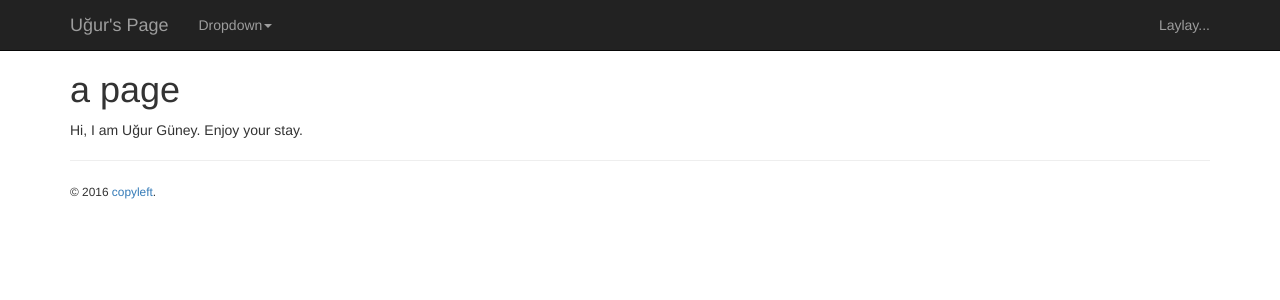
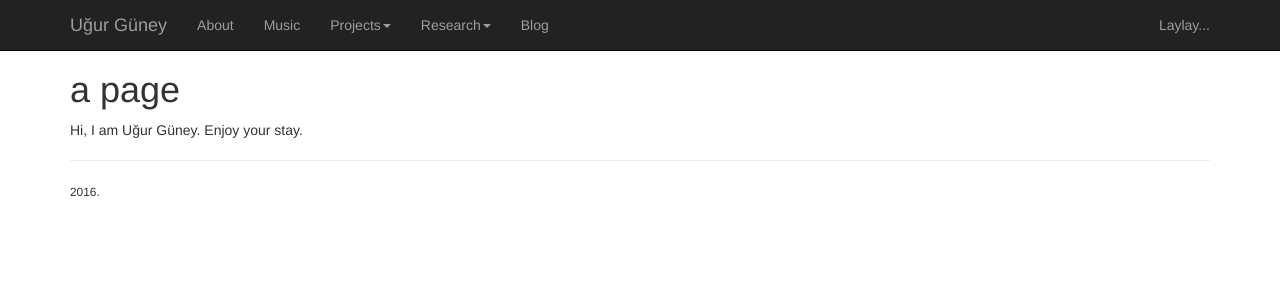
Before and after one commit to vug/personalwebapp, a Flask app: page / in a window 1280 px wide. Shown: the top 300 px of the page. Run offline with Flask 2, Linux system fonts and the light colour scheme; some libraries are stand-ins or nearby versions.

Commit message:
additional items in the navbar, link to font-awsome and favicon

```diff
--- a/templates/main.html
+++ b/templates/main.html
@@ -6,7 +6,9 @@
     <title>VUG - {% block title %}{% endblock %}</title>
     <!-- https://bootswatch.com/flatly/ -->
     <link rel="stylesheet" href="/static/css/main.css">
+    <link href="http://maxcdn.bootstrapcdn.com/font-awesome/4.3.0/css/font-awesome.min.css" rel="stylesheet">
     <link rel="stylesheet" href="https://maxcdn.bootstrapcdn.com/bootswatch/3.3.6/paper/bootstrap.min.css" crossorigin="anonymous">
+    <link rel="shortcut icon" href="{{ url_for('static', filename='favicon.ico') }}">
     <script src="https://ajax.googleapis.com/ajax/libs/jquery/1.11.3/jquery.min.js"></script>
     {% endblock %}
 </head>
@@ -23,13 +25,15 @@
                 <span class="icon-bar"></span>
                 <span class="icon-bar"></span>
             </button>
-            <a class="navbar-brand" href="/">Uğur's Page</a>
+            <a class="navbar-brand" href="/">Uğur Güney</a>
         </div>
         <div id="navbar" class="collapse navbar-collapse">
             <ul class="nav navbar-nav">
+                <li><a href="/">About</a></li>
+                <li><a href="/">Music</a></li>
                 <li class="dropdown">
                     <a href="#" class="dropdown-toggle" data-toggle="dropdown" role="button"
-                       aria-haspopup="true" aria-expanded="false">Dropdown<span class="caret"></span></a>
+                       aria-haspopup="true" aria-expanded="false">Projects<span class="caret"></span></a>
                     <ul class="dropdown-menu">
                         <li><a href="/">Item 1</a></li>
                         <li><a href="/">Item 2</a></li>
@@ -37,6 +41,18 @@
                         <li><a href="/">Item 3</a></li>
                     </ul>
                 </li>
+                <li class="dropdown">
+                    <a href="#" class="dropdown-toggle" data-toggle="dropdown" role="button"
+                       aria-haspopup="true" aria-expanded="false">Research<span class="caret"></span></a>
+                    <ul class="dropdown-menu">
+                        <li><a href="/">Deep Learning</a></li>
+                        <li><a href="/">Fundamentals of Quantum Mechanics</a></li>
+                        <li role="separator" class="divider"></li>
+                        <li><a href="/">Particle Detector Triggers</a></li>
+                        <li><a href="/">Pitch Detection</a></li>
+                    </ul>
+                </li>
+                <li><a href="/">Blog</a></li>
             </ul>
             <ul class="nav navbar-nav navbar-right">
                 <li><a href="/">Laylay...</a></li>
@@ -51,7 +67,7 @@
     <div id="footer">
       {% block footer %}
         <hr>
-        <small>&copy; 2016 <a href="http://driversiti.com/">copyleft</a>.</small>
+        <small>2016.</small>
       {% endblock %}
     </div>
 </div>
```
